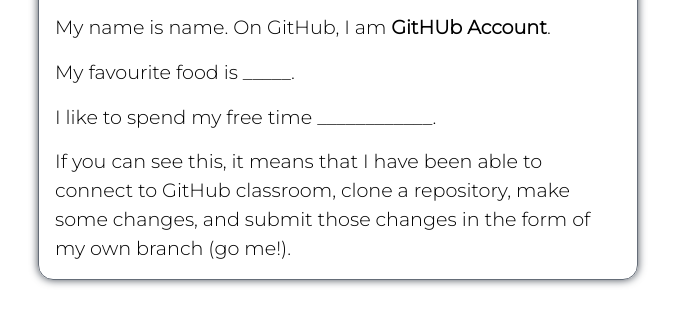
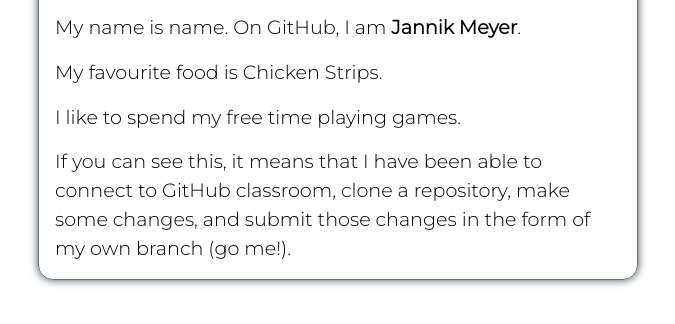
Before and after one commit to Exitiurm/hello-git, a plain HTML site: page index.html in a window 1280 px wide. Shown: the part 156-480 px from the top of the page, without its empty margins (302-977 px from the left). Drawn offline with Linux system fonts and the light colour scheme.

Commit message:
edited my information

```diff
--- a/index.html
+++ b/index.html
@@ -23,13 +23,13 @@
 			<h1>Hello!</h1>
 			<div>
 				<!-- Make sure that you include your own name, pronounciation, nickname, and GitHub handle here, -->
-				<p>My name is name. On GitHub, I am <strong>GitHUb Account</strong>.</p>
+				<p>My name is name. On GitHub, I am <strong>Jannik Meyer</strong>.</p>
 
 				<!-- What's your favourite food? -->
-				<p>My favourite food is _____.</p>
+				<p>My favourite food is Chicken Strips.</p>
 
 				<!-- What do you like to do in your free time? -->
-				<p>I like to spend my free time ____________.</p>
+				<p>I like to spend my free time playing games.</p>
 
 				<p>If you can see this, it means that I have been able to connect to GitHub classroom, clone a repository, make some changes, and submit those changes in the form of my own branch (go me!).</p>
 			</div>
```
